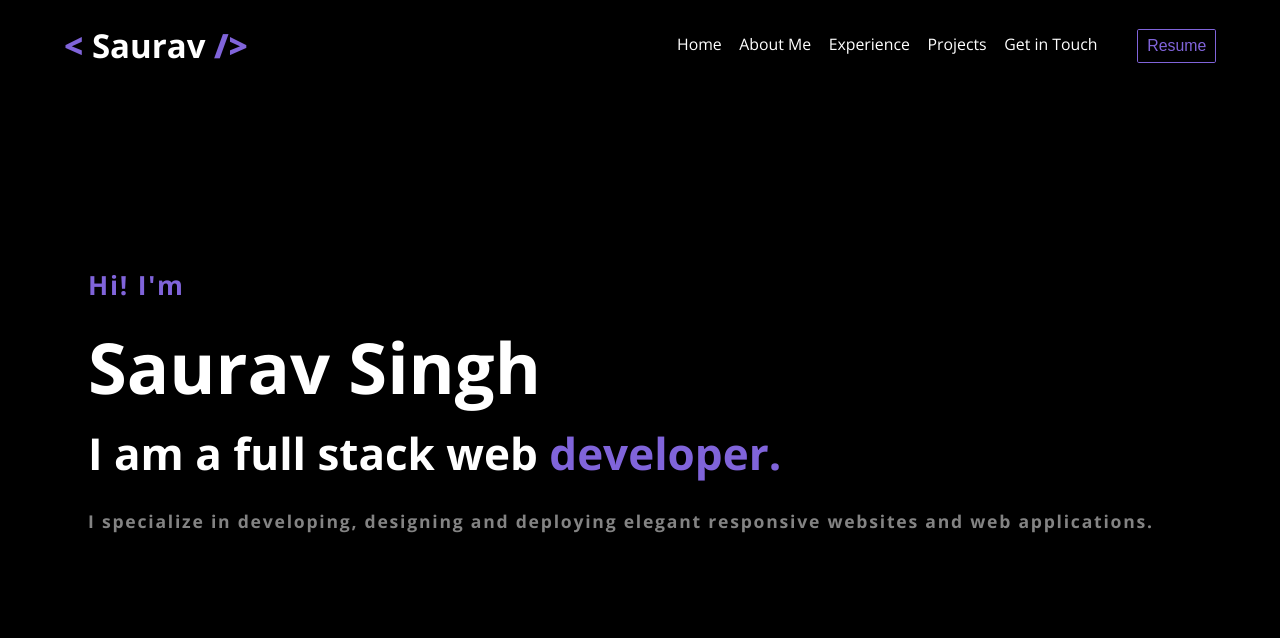
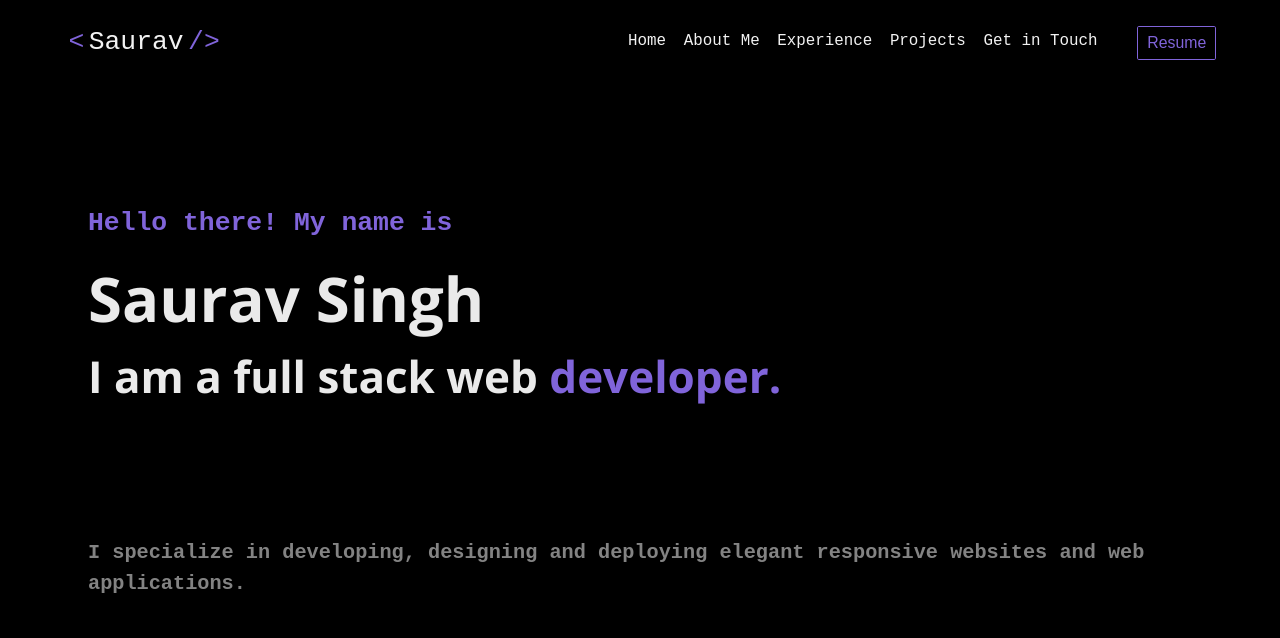
Before and after one commit to Saurav1999/sauravsingh.github.io, a website: page index.html in a window 1280 px wide. Shown: the top 638 px of the page. Drawn offline with nearby package versions, Linux system fonts and the light colour scheme; a web font is replaced by a local one.

Commit message:
some changes

```diff
--- a/index.html
+++ b/index.html
@@ -40,12 +40,14 @@
       crossorigin="anonymous"
     />
     <link href="https://fonts.googleapis.com/css2?family=Oswald:wght@300;400;500;600&display=swap" rel="stylesheet">
+    <!-- <link href="https://fonts.googleapis.com/css2?family=Fira+Mono:wght@400;500;700&display=swap" rel="stylesheet"> -->
+    <link rel="stylesheet" href="https://cdnjs.cloudflare.com/ajax/libs/font-awesome/5.15.2/css/fontawesome.min.css" integrity="sha512-shT5e46zNSD6lt4dlJHb+7LoUko9QZXTGlmWWx0qjI9UhQrElRb+Q5DM7SVte9G9ZNmovz2qIaV7IWv0xQkBkw==" crossorigin="anonymous" />
   </head>
   <body>
     <nav class="nav-header">
       <div class="nav-item-container">
         <div class="nav-logo">
-          <h1><span>&lt;</span> Saurav <span>/&gt;</span></h1>
+          <h1><span>&lt;</span>Saurav<span>/&gt;</span></h1>
         </div>
         <ul class="nav-links">
           <li>Home</li>
@@ -89,7 +91,7 @@
     <section class="home">
       <div class="home__main">
         <div class="home__intro">
-          <p class="home__intro__greeting">Hi! I'm</p>
+          <p class="home__intro__greeting">Hello there! My name is</p>
           <div class="home__intro__name">Saurav Singh</div>
           <p class="home__intro__designation">
             I am a full stack web <span class="typed-text"></span
--- a/sass/_header.scss
+++ b/sass/_header.scss
@@ -6,6 +6,8 @@
   left: 0;
   height: 10rem;
   background: black;
+  font-family: "Fira Mono", monospace;
+  color: #f2f2f2;
   //   display: none;
 }
 .nav-item-container {
@@ -19,10 +21,16 @@
   //   overflow: hidden;
   & .nav-logo {
     flex: 1;
-    font-size: 2.5rem;
+    font-size: 2rem;
+
+    & h1 {
+      font-family: "Fira Mono", monospace;
+      font-weight: 400;
+    }
     & span {
       color: #8064da;
-      font-weight: 800;
+      margin: 0 .5rem;
+      // font-weight: 700;
     }
   }
   & .nav-links {
@@ -76,7 +84,7 @@
     outline: none;
     &:hover {
       background: #8064da;
-      color: #fff;
+      color:#f2f2f2;
     }
   }
   & .menu-wrap {
@@ -158,20 +166,18 @@
       }
     }
   }
-
 }
 
-
-.resume-download-btn{
+.resume-download-btn {
   position: fixed;
   top: 3rem;
-    right: 15rem ;
+  right: 15rem;
   display: none;
   // z-index: 5000;
   border: none;
   font-size: 1.8rem;
   font-weight: 300;
-    padding: 0.6rem .8rem;
+  padding: 0.6rem 0.8rem;
   border-radius: 0.2rem;
   background: inherit;
 
@@ -182,7 +188,7 @@
   outline: none;
   &:hover {
     background: #8064da;
-      color: #fff;
+    color:#f2f2f2;
   }
 }
 
@@ -198,7 +204,7 @@
       display: block;
     }
   }
-    .resume-download-btn{
+  .resume-download-btn {
     display: block;
   }
 }
--- a/sass/_navigation.scss
+++ b/sass/_navigation.scss
@@ -84,7 +84,7 @@
   //NAVIGATION
 
   &__checkbox:checked ~ &__background {
-    transform: scale(80);
+    transform: scale(200);
   }
   &__checkbox:checked ~ &__nav {
     opacity: 1;
--- a/sass/_showcase.scss
+++ b/sass/_showcase.scss
@@ -3,6 +3,8 @@
   height: 100vh;
   min-height: 100vh;
   margin: 0rem 5rem;
+  font-weight: 700;
+  font-family: "Fira Mono", monospace;
   // margin-top: 12rem;
   // overflow: hidden;
   display: flex;
@@ -18,21 +20,26 @@
   &__intro {
     // margin: 6rem 0;
     align-self: center;
-    height: max-content;
+    height: 70%;
     width: 80%;
+    display: flex;
+    flex-direction: column;
+    justify-content: center;
+
     // margin: auto 0;
     &__greeting {
       font-size: 3rem;
-      font-weight: 700;
+      // font-weight: 700;
       color: #8064da;
-      letter-spacing: 0.2rem;
+      // letter-spacing: 0.2rem;
     }
     &__name {
-      font-size: 8rem;
-      font-weight: 600;
+      font-size: 7rem;
+      // font-weight: 600;
       // line-height: 10rem;
       // font-family: "Cabin", sans-serif;
       font-family: "Product Sans Regular", "Open Sans", sans-serif;
+      font-stretch: semi-expanded;
       //   font-family: "Yusei Magic", sans-serif;
       // letter-spacing: 0.5rem;
     }
@@ -42,17 +49,19 @@
       // font-family: "Yusei Magic", sans-serif;
       font-family: "Product Sans Regular", "Open Sans", sans-serif;
       line-height: 6rem;
+      flex: .5;
+
       & span {
         color: #8064da;
       }
     }
     &__specialization {
-      font-size: 2rem;
+      font-size: 2.3rem;
       font-weight: 700;
       color: #838383;
       line-height: 3.5rem;
       margin-top: 3rem;
-      letter-spacing: 0.2rem;
+      // letter-spacing: 0.2rem;
     }
   }
   & .social {
@@ -146,8 +155,8 @@
     margin: 0;
     &__intro {
       // margin: 6rem 0;
-      align-self: center;
-      height: max-content;
+      // align-self: center;
+
       width: 100%;
     }
   }
@@ -166,8 +175,8 @@
 
   .home {
     margin: 0;
-    display: flex;
-    justify-content: center;
+    // display: flex;
+    // justify-content: center;
     &__intro {
 
       &__greeting {
--- a/sass/base/_base.scss
+++ b/sass/base/_base.scss
@@ -13,10 +13,12 @@ html {
 body {
   font-family: "Open Sans", sans-serif;
   background: black;
-  color: white;
+  color: #eaeaea;
   box-sizing: border-box;
   line-height: 1.7;
   padding: 0 10rem;
+  display: grid;
+  place-items: center;
   // min-height: 100rem;
   // font-size: 3rem;
   // overflow: hidden;
```
Also changed, not shown: css/style.css, 1 other file. Lines whose indentation alone changed are shown as unchanged.
